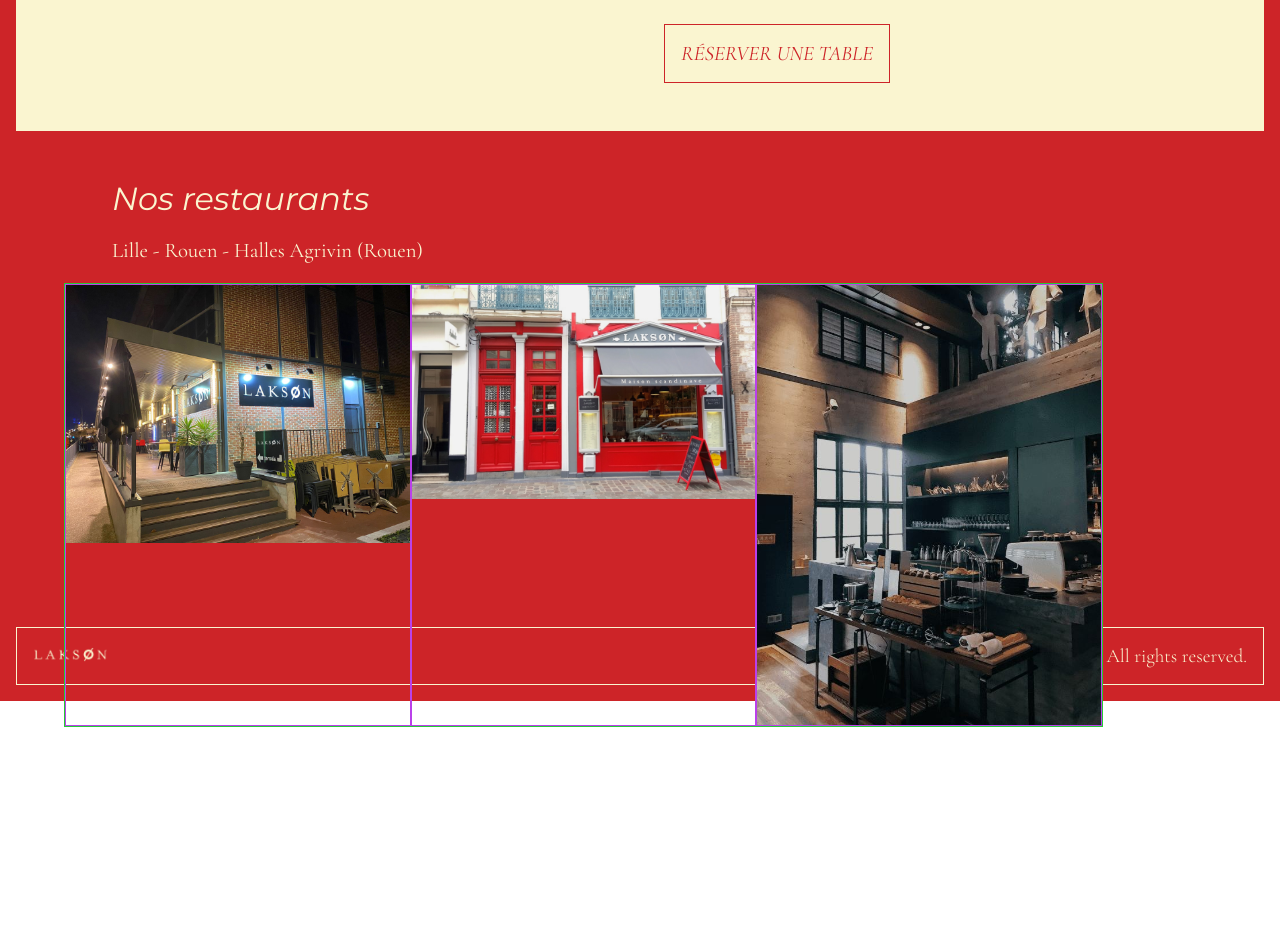
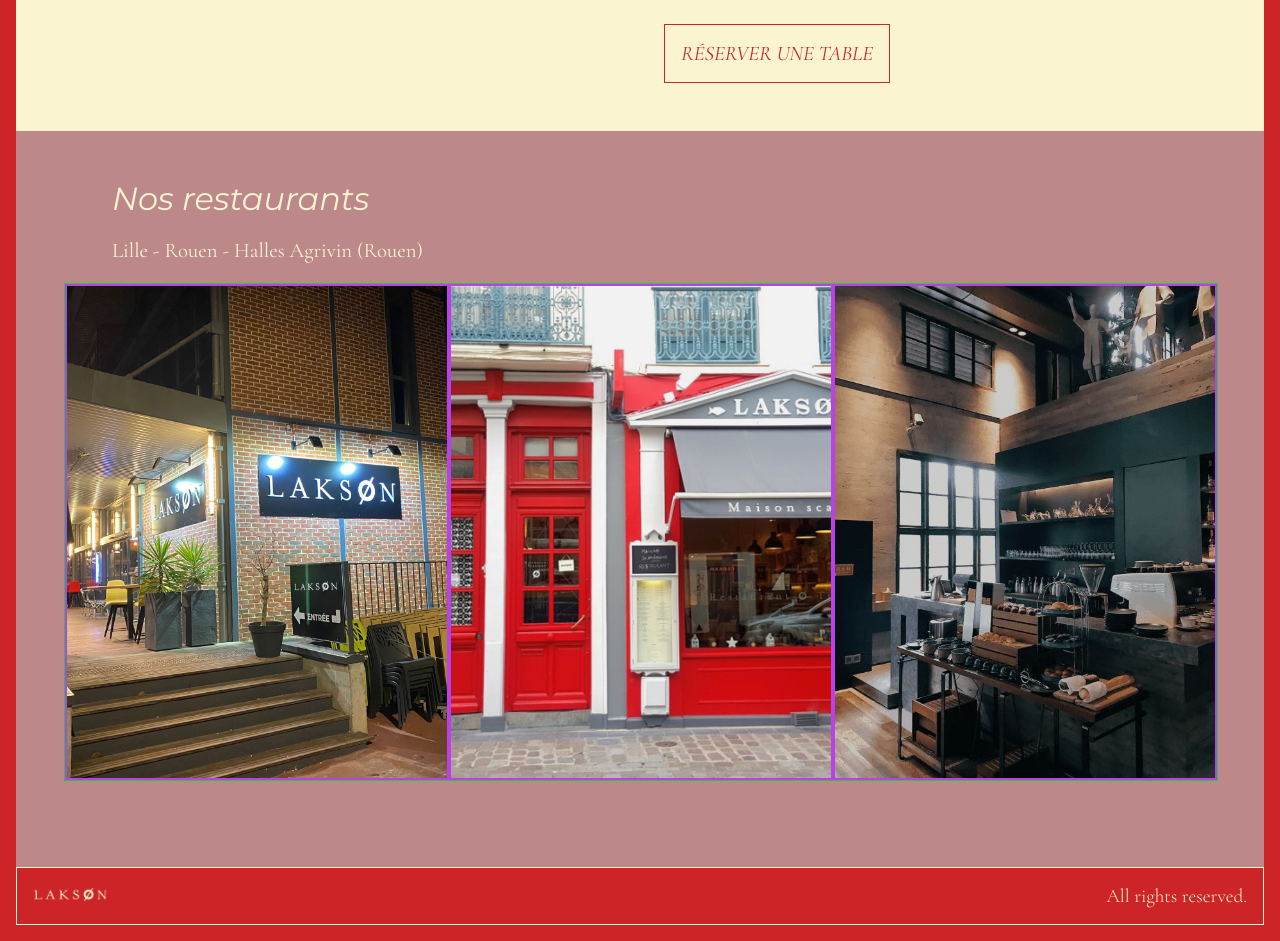
Before and after one commit to lebrasdejesus/TestVue2, a Vue app: page / in a window 1280 px wide. Shown: the part 1600-2541 px from the top of the page. Before the commit the page ends 2327 px from the top, so only its background shows below. Built offline with nearby package versions, Linux system fonts and the light colour scheme.

Commit message:
ok images juste statiques bas de page accueil

```diff
--- a/src/pageAccueil.vue
+++ b/src/pageAccueil.vue
@@ -246,11 +246,11 @@
 }
 
 .fourthpart {
-  height: 50vh;
-  background-color: #cd2428;
+  height: 40rem;
+  background-color: #bc8889;
   color: #faf5d0;
   padding: 3rem;
-  position: relative;
+  /* position: relative; */
   display: flex;
   flex-direction: column;
 }
@@ -261,23 +261,33 @@
 .conteneur-accordeon {
   display: flex;
   flex-direction: row;
-  /* position: relative; */
-  width: 90%;
+  position: relative;
+  width: 100%;
+  max-height: 85%;
+  /* height: 33rem; */
   /* justify-content: top;
   align-items: start; */
   border: solid 1px #24cd35;
+  /* overflow: hidden; */
 }
 .sous-conteneur-accordeon {
-  /* position: relative; */
-  width: 40%;
-  display: flex;
+  position: relative;
+  width: 33.33%;
+  max-height: 100%;
+  /* display: flex; */
+  /* flex-direction: row; */
   justify-content: top;
-  align-items: start;
-  border: solid 1px #ba41ea;
+  align-items: center;
+  border: solid 2px #ba41ea;
+  /* overflow: hidden; */
 }
 .img-accordeon {
   /* position: absolute; */
-  max-width: 100%;
-  height: fit-content;
+  /* max-width: 100%;
+  max-height: 100%;
+  overflow: hidden; */
+  width: 100%;
+  height: 100%;
+  object-fit: cover;
 }
 </style>
```
